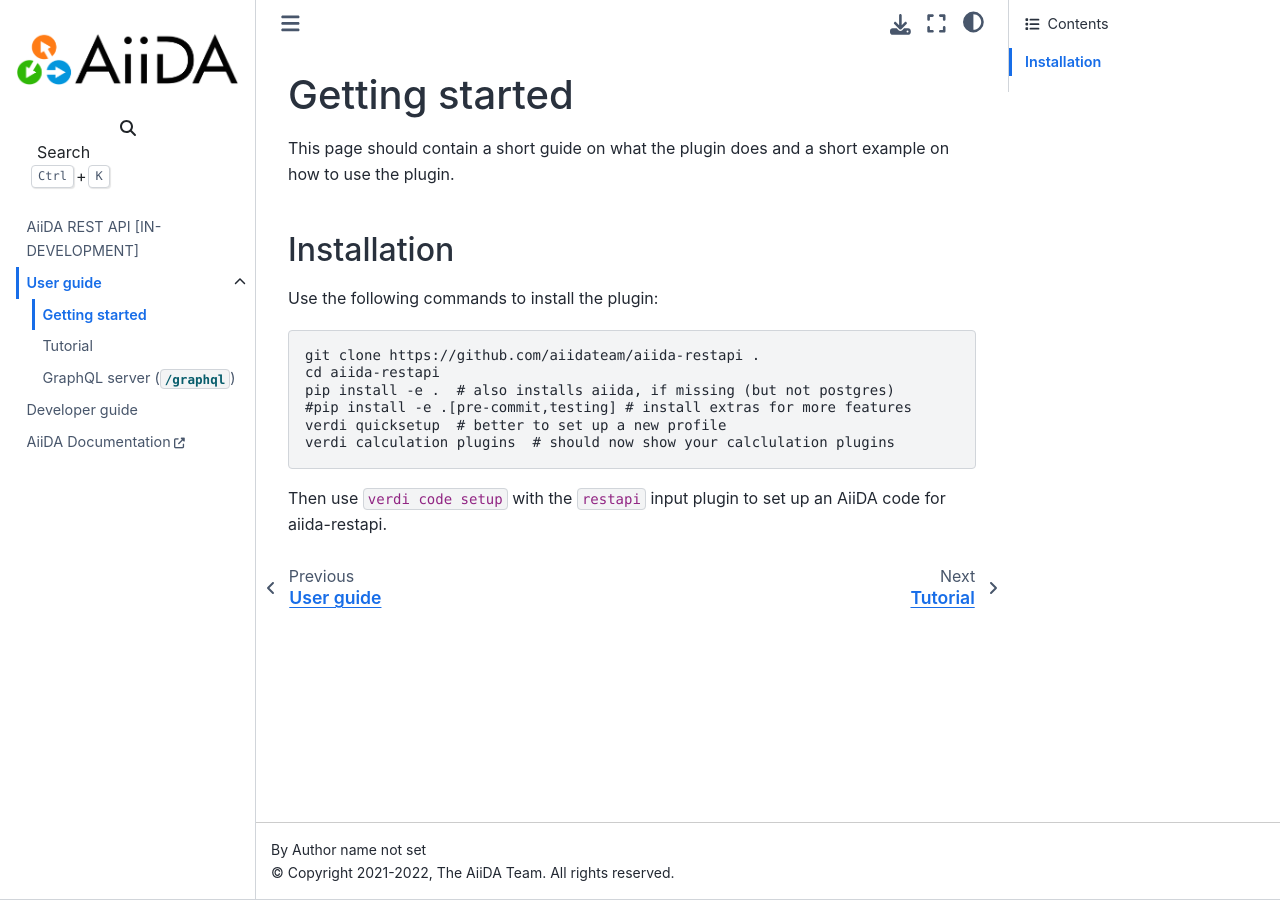
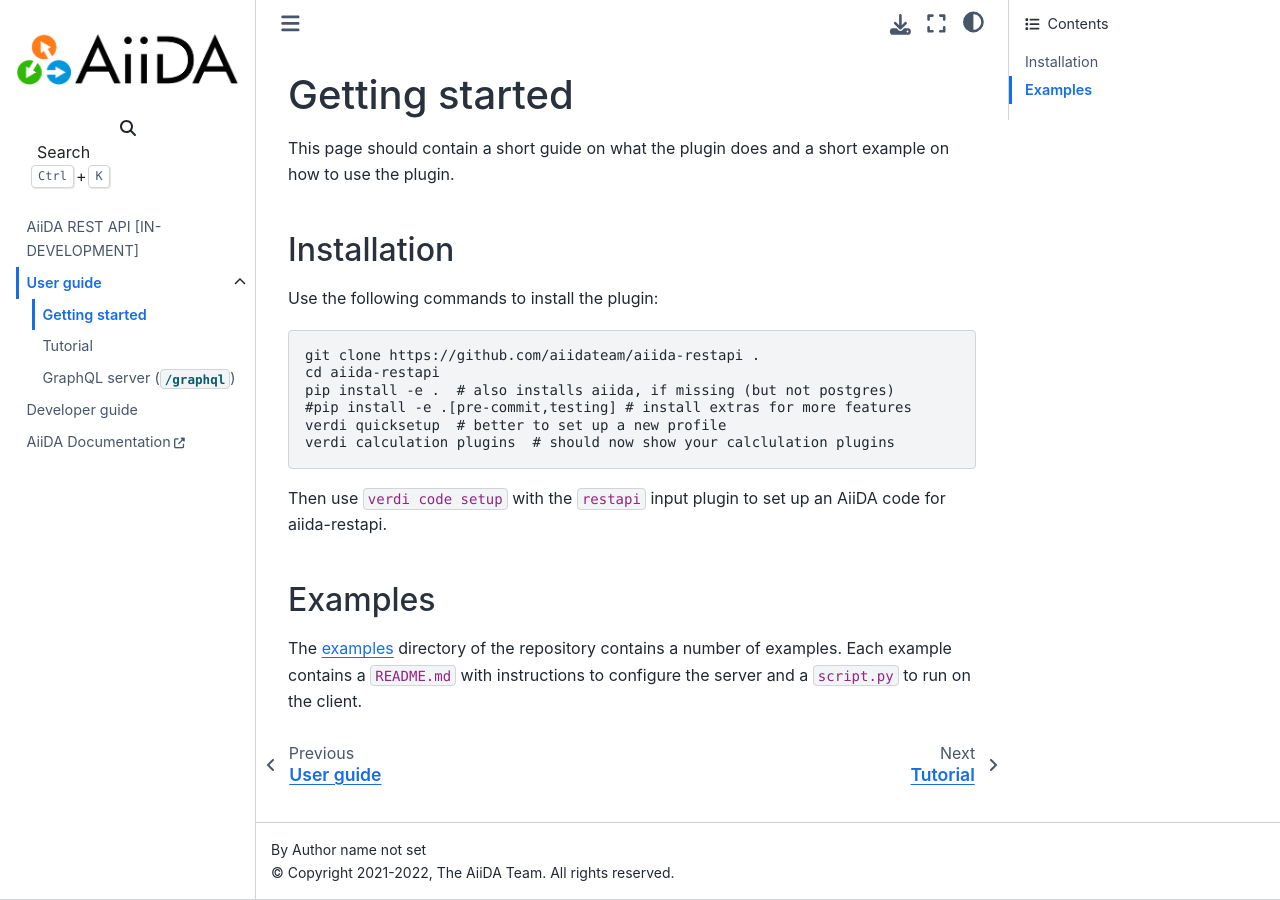
Before and after one commit to aiidateam/aiida-restapi, a Sphinx documentation site: the page built from docs/source/user_guide/get_started.md, in a window 1280 px wide. Built offline with Sphinx 7.4.7 and the Sphinx Book theme 1.1.4, drawn with Linux system fonts in a browser that asks for light colours; pages that are not in the unit, such as notebooks, are missing from menus.

Commit message:
Docs: Add links to the `examples` directory (#58)

```diff
--- a/docs/source/user_guide/get_started.md
+++ b/docs/source/user_guide/get_started.md
@@ -16,3 +16,8 @@
 
 Then use ``verdi code setup`` with the ``restapi`` input plugin
 to set up an AiiDA code for aiida-restapi.
+
+## Examples
+
+The [examples](https://github.com/aiidateam/aiida-restapi/tree/master/examples) directory of the repository contains a number of examples.
+Each example contains a `README.md` with instructions to configure the server and a `script.py` to run on the client.
```
Also changed, not shown: README.md (+4 -0 lines).
